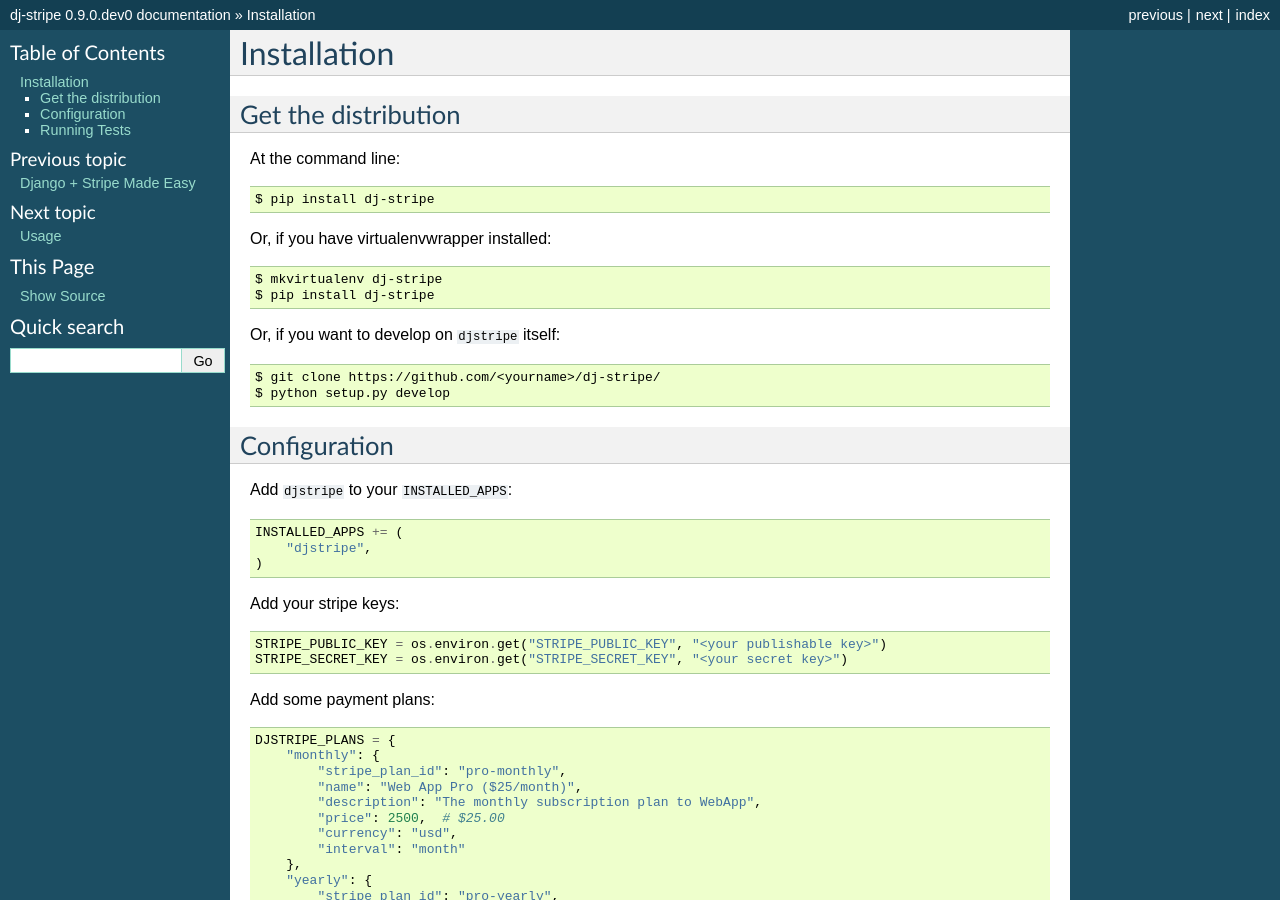
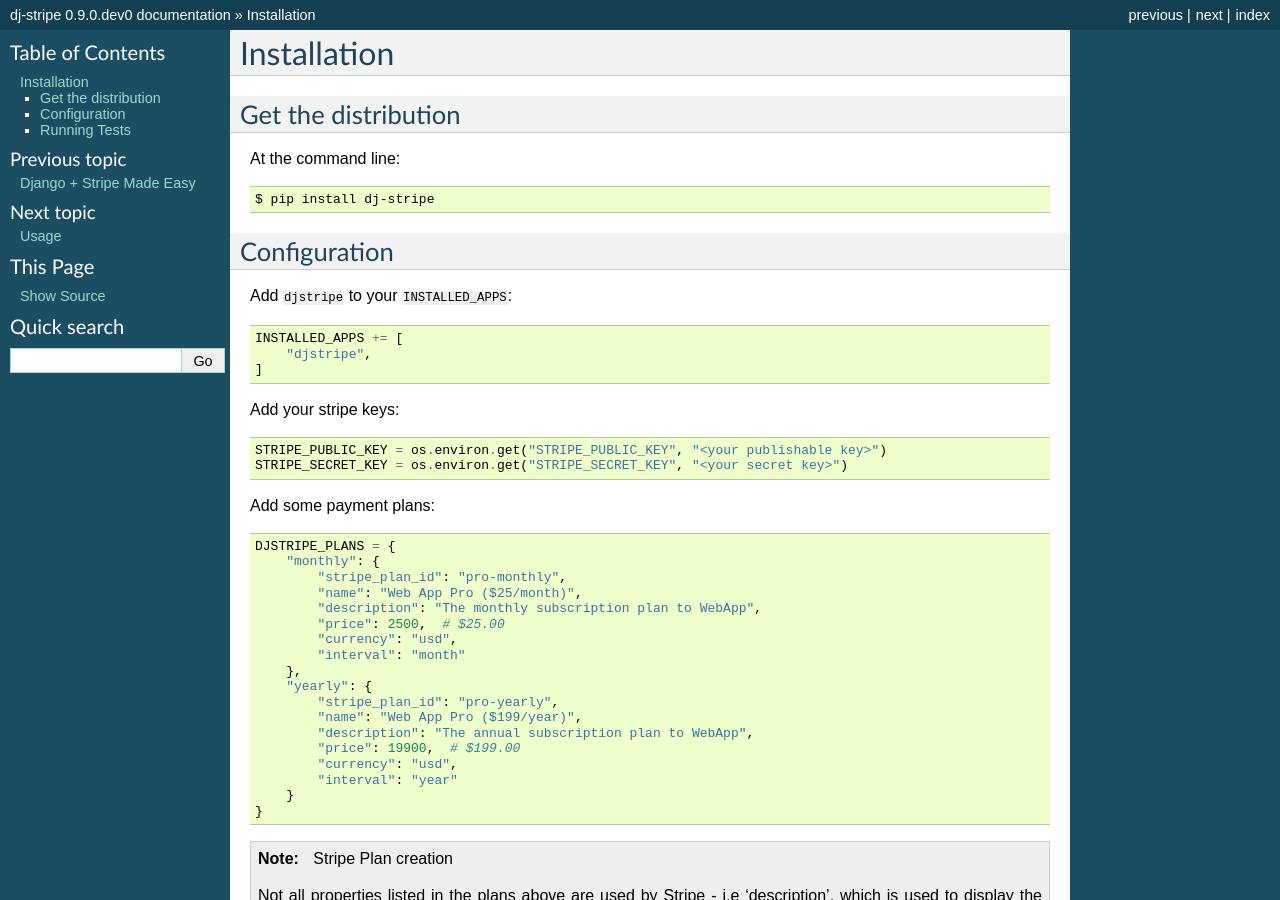
Before and after one commit to dj-stripe/dj-stripe, a Sphinx documentation site: the page built from docs/installation.rst, in a window 1280 px wide and 900 px high. Built offline with Sphinx 7.4.7, drawn with Linux system fonts in a browser that asks for light colours; the version number is read from the project's files by our own code.

Commit message:
trimmed a bit of the docs

```diff
--- a/docs/installation.rst
+++ b/docs/installation.rst
@@ -9,16 +9,6 @@
 
     $ pip install dj-stripe
 
-Or, if you have virtualenvwrapper installed::
-
-    $ mkvirtualenv dj-stripe
-    $ pip install dj-stripe
-
-Or, if you want to develop on ``djstripe`` itself::
-
-    $ git clone https://github.com/<yourname>/dj-stripe/
-    $ python setup.py develop
-
 
 Configuration
 ---------------
@@ -28,9 +18,9 @@
 
 .. code-block:: python
 
-    INSTALLED_APPS += (
+    INSTALLED_APPS += [
         "djstripe",
-    )
+    ]
 
 Add your stripe keys:
 
```
